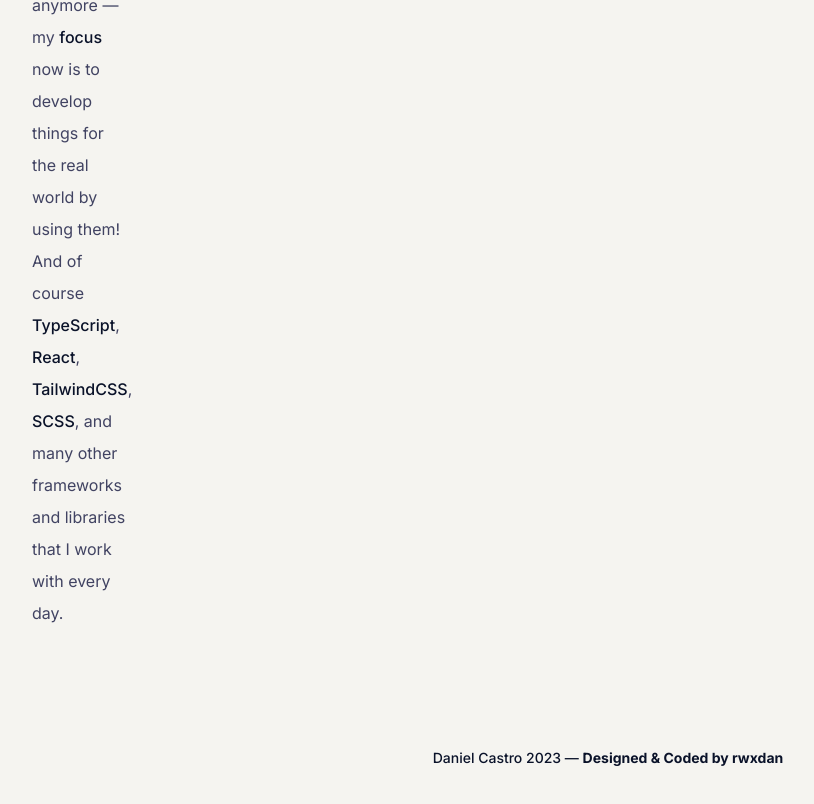
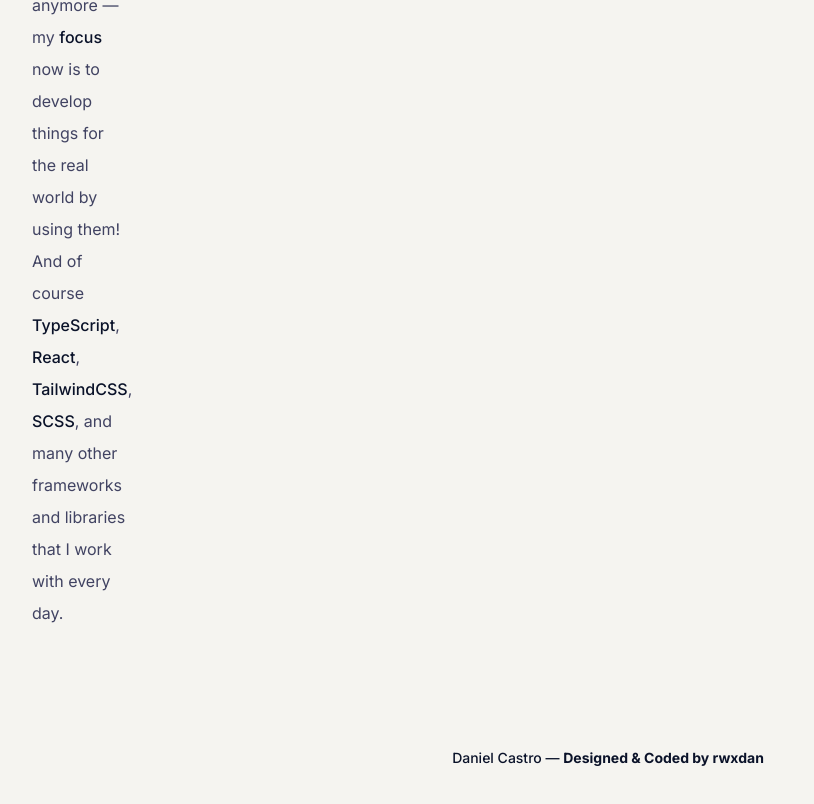
Before and after one commit to rwxdan/rwxdan.dev, a React (Vite) app: page / in a window 1280 px wide. Shown: the part 5468-6272 px from the top of the page, without its empty margins (32-846 px from the left). Built offline with nearby package versions, Linux system fonts and the light colour scheme; a web font is replaced by a local one.

Commit message:
Use Date()` like grown people do

```diff
--- a/src/components/Footer/Footer.tsx
+++ b/src/components/Footer/Footer.tsx
@@ -1,11 +1,12 @@
 import React from 'react';
 import './footer.css';
 const Footer = () => {
+  const date = new Date();
   return (
     <footer className="footer">
       <div className="text-box">
         <p className="text">
-          Daniel Castro 2023 —{' '}
+          Daniel Castro {date.getFullYear} —{' '}
           <a target="_blank" href="https://github.com/rwxdan/rwxdan.dev" className="external-link">
             Designed & Coded by rwxdan
           </a>
```
